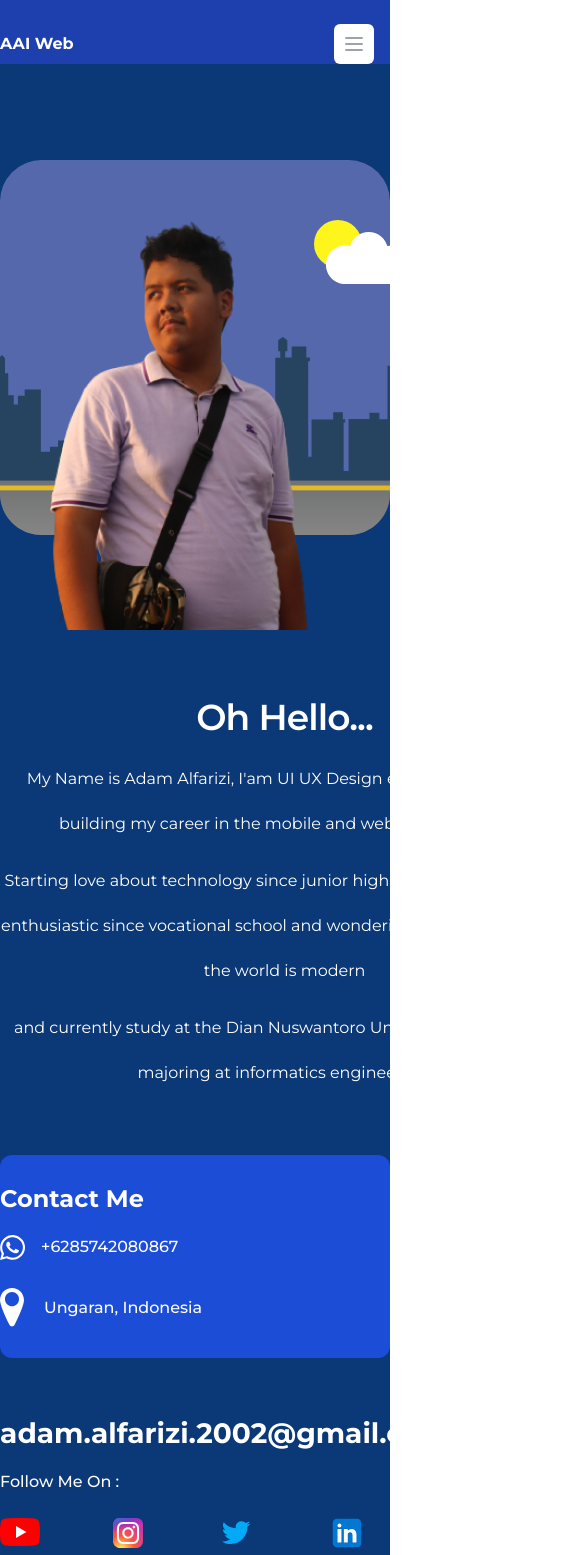
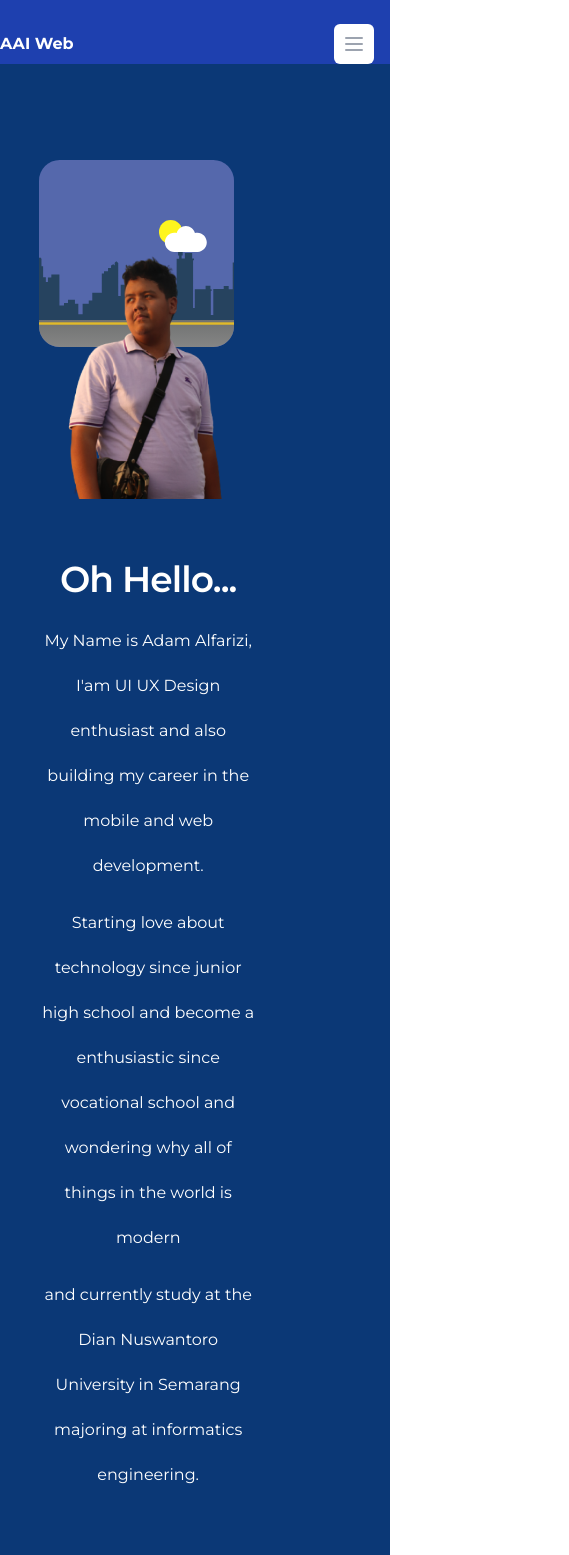
Before and after one commit to admalfrizi/my_web, a Vue app: page /aboutme in a window 390 px wide. Shown: the top 1555 px of the page, 569 px wide, since content can reach past the window. Built offline with nearby package versions, Linux system fonts and the light colour scheme.

Commit message:
ui screen fix

```diff
--- a/src/components/Screen/AboutMe.vue
+++ b/src/components/Screen/AboutMe.vue
@@ -16,7 +16,7 @@
       </div>
       <div
         class="sm:mx-auto lg:text-left Isi"
-        data-aos="fade-left"
+        data-aos="fade-right"
         data-aos-duration="3000"
       >
         <h1 class="tracking-tight font-semibold text-white Title-WAI">
@@ -151,12 +151,13 @@ export default {
 
 @media screen and (max-width: 600px) {
   .AboutMe {
-    height: auto;
+    height: 10%;
   }
   .AboutMe .Layout2 {
     display: flex;
     flex-direction: column;
     justify-content: space-between;
+    width: 80%;
   }
   .aboutme-pic {
     margin: auto;
@@ -164,26 +165,27 @@ export default {
 
   .aboutme-pic img {
     position: absolute;
+    width: 50%;
   }
-
   .photo {
     position: relative;
     top: 0;
     left: 0;
   }
 
-  .clouds {
+  .aboutme-pic .photo .clouds {
+    width: 10%;
     position: relative;
-    top: 0;
     right: 0;
-    margin-top: 60px;
-    margin-right: 72px;
+    left: 120px;
+    bottom: 90px;
   }
 
   .AboutMe .Layout2 .Isi {
     position: relative;
     bottom: 0;
-    margin-top: 530px;
+    margin-top: 300px;
+    width: 70%;
   }
 }
 </style>
--- a/src/components/Screen/Home.vue
+++ b/src/components/Screen/Home.vue
@@ -6,7 +6,6 @@
           mt-10
           mx-auto
           max-w-7xl
-          sm:mt-12 sm:px-6
           md:mt-16
           lg:mt-20 lg:px-8
           xl:mt-28
@@ -85,7 +84,7 @@
         </div>
         <div
           class="sm:text-center lg:text-left Isi"
-          data-aos="fade-left"
+          data-aos="fade-right"
           data-aos-duration="3000"
         >
           <h1 class="tracking-tight font-semibold text-white Title-WAI">
@@ -293,7 +292,7 @@
         <div class="Title items-center">
           <h3 class="Title-tool font-bold text-white">Tools and Platform</h3>
         </div>
-        <div class="flex flex-row justify-between">
+        <div class="flex flex-row justify-between Isi-tool">
           <div
             class="tools items-center"
             data-aos="flip-up"
@@ -362,7 +361,7 @@
         </div>
         <div
           class="sm:text-center lg:text-left Isi"
-          data-aos="fade-left"
+          data-aos="fade-right"
           data-aos-duration="3000"
         >
           <h1 class="tracking-tight font-semibold text-white Title-WAI">
@@ -696,31 +695,40 @@ export default {
     text-align: center;
     margin: auto;
     padding-top: 40px;
+    width: 80%;
   }
 
   .Container .BannerHome .Layout .Img-container {
     text-align: center;
     margin: auto;
+    width: 80%;
+    height: 20%;
   }
 
   .Container .WhoAmI .Layout2 {
     display: flex;
     flex-direction: column;
+    margin-inline: 20px;
+
   }
 
   .Container .WhoAmI .Layout2 .Img-container-wai {
     text-align: center;
     margin: auto;
+    width: 80%;
+    height: 20%;
+    margin-bottom: 20px;
   }
 
   .Container .WhoAmI .Layout2 .Isi {
-    padding-top: 30px;
     text-align: center;
     margin: auto;
+    width: 80%;
   }
 
   .Container .MyPorto section {
     text-align: center;
+    margin-inline: 20px;
   }
 
   .Container .MyPorto section .List-porto .Isi {
@@ -733,19 +741,33 @@ export default {
     margin-top: 10px;
   }
 
+  .Container .MySkills .Line .Skills-Isi {
+    text-align: center;
+    margin-right: 10px;
+  }
+
+  .Container .MySkills .Tool .Isi-tool{
+    display: flex;
+  }
+
   .Container .NeedHelp .Layout2 {
     display: flex;
     flex-direction: column;
+    width: 80%;
   }
 
   .Container .NeedHelp .Layout2 .Img-container-nh {
     text-align: center;
     margin: auto;
+    width: 80%;
   }
 
   .Container .NeedHelp .Layout2 .Isi {
+    padding-top: 30px;
+    text-align: center;
     margin: auto;
-    padding-top: 20px;
+    width: 80%;
+
   }
 }
 </style>
--- a/src/components/Screen/Portofolio.vue
+++ b/src/components/Screen/Portofolio.vue
@@ -178,6 +178,7 @@ export default {
 @media screen and (max-width: 600px) {
   .MyPorto section {
     text-align: center;
+    padding-left: 10px;
   }
 
   .MyPorto section .List-porto .Isi {
@@ -187,7 +188,6 @@ export default {
 
   .MyPorto section .List-porto .Isi .link-div h3 {
     margin-bottom: 20px;
-    margin-top: 10px;
   }
 }
 </style>
--- a/src/components/component/Footer.vue
+++ b/src/components/component/Footer.vue
@@ -69,7 +69,11 @@ export default {
     .Footer .Isi {
         display: flex;
         flex-direction: column;
+        width: 80%;
+    }
 
+    .Footer .Isi .email-contact h4 {
+        font-size: 14pt;
     }
 }
 
```
